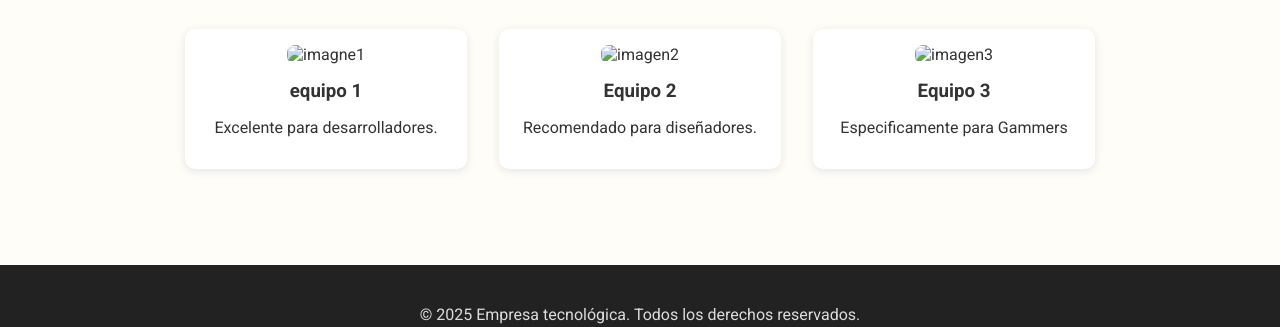
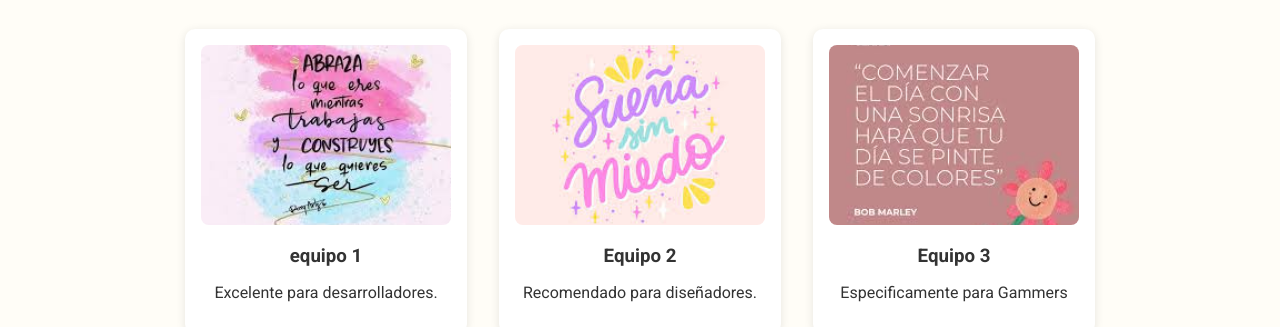
Before and after one commit to Lisbed23/soluci-n-pregunta1-lab3, a plain HTML site: page index.html in a window 1280 px wide. Shown: the part 492-819 px from the top of the page. Drawn offline with Linux system fonts and the light colour scheme; files whose address does not match are found by name.

Commit message:
mi pregunta 1

```diff
--- a/index.html
+++ b/index.html
@@ -10,6 +10,7 @@
 <body>
     <header>
         <div class="logo"> Tecnologia de Vanguardia</div>
+
         <nav>
             <ul>
                 <li><a href="#">Inicio</a></li>
@@ -22,6 +23,7 @@
     </header>
 
     <section class="hero">
+
         <h1>¡Descubre un universo tecnológico!</h1>
         <p>Explora nuestro catalogo de productos</p>
         <a href="#" class="btn">Ver Menú</a>
@@ -31,17 +33,17 @@
         <h2>Nuestros Productos</h2>
         <div class="productos">
             <div class="producto">
-                <img src="img1.jpg" alt="imagne1">
+                <img src="C:\Users\sistemas\Desktop\pregunta1-lab3\imagen1.jpg" alt="imagne1">
                 <h3>equipo 1</h3>
                 <p>Excelente para desarrolladores.</p>
             </div>
             <div class="producto">
-                <img src="img2.jpg" alt="imagen2">
+                <img src="C:\Users\sistemas\Desktop\pregunta1-lab3\imagen2.jpg" alt="imagen2">
                 <h3>Equipo 2</h3>
                 <p>Recomendado para diseñadores.</p>
             </div>
             <div class="producto">
-                <img src="img3.jpg" alt="imagen3">
+                <img src="C:\Users\sistemas\Desktop\pregunta1-lab3\imagen3.jpg" alt="imagen3">
                 <h3>Equipo 3</h3>
                 <p>Especificamente para Gammers</p>
             </div>
```
Also changed, not shown: imagen1.jpg (added), imagen2.jpg (added), imagen3.jpg (added), imagen4.jpg (added).
